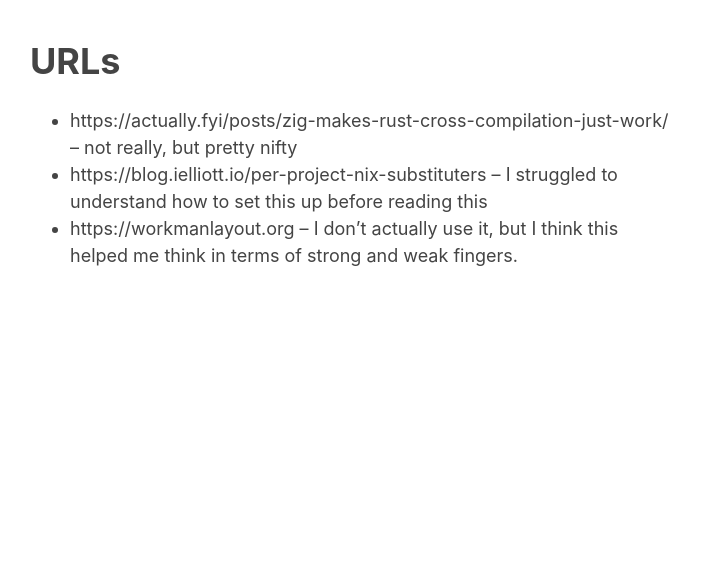
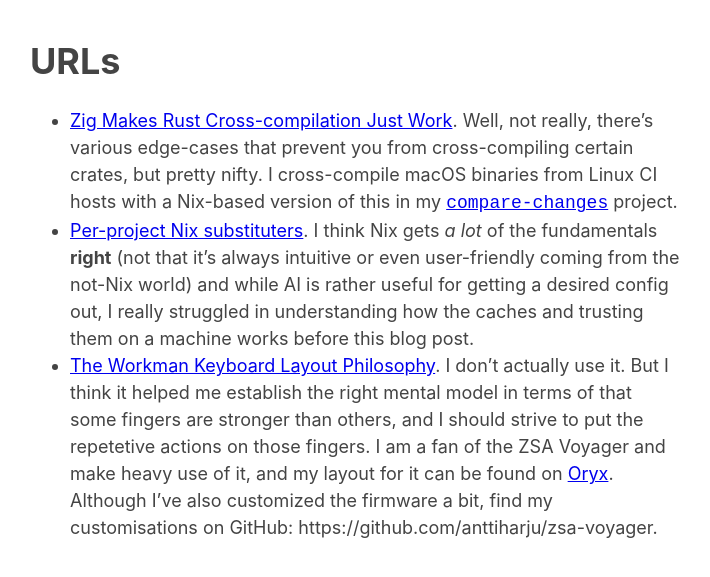
Before and after one commit to anttiharju/anttiharju.github.io, a Jekyll site: the page built from urls.md, in a window 1280 px wide. Shown: the top 577 px of the page, without its empty margins (285-995 px from the left). Built offline with Jekyll 4.4.1, drawn with Linux system fonts in a browser that asks for light colours; our own code applies the rules of GitHub Pages for plain Markdown files; the repository's description, which GitHub fills in, is left out.

Commit message:
Explain why and fix URLs hopefully

```diff
--- a/urls.md
+++ b/urls.md
@@ -1,5 +1,5 @@
 # URLs
 
-- https://actually.fyi/posts/zig-makes-rust-cross-compilation-just-work/ -- not really, but pretty nifty
-- https://blog.ielliott.io/per-project-nix-substituters -- I struggled to understand how to set this up before reading this
-- https://workmanlayout.org -- I don't actually use it, but I think this helped me think in terms of strong and weak fingers.
+- [Zig Makes Rust Cross-compilation Just Work](https://actually.fyi/posts/zig-makes-rust-cross-compilation-just-work/). Well, not really, there's various edge-cases that prevent you from cross-compiling certain crates, but pretty nifty. I cross-compile macOS binaries from Linux CI hosts with a Nix-based version of this in my [`compare-changes`](https://github.com/anttiharju/compare-changes) project.
+- [Per-project Nix substituters](https://blog.ielliott.io/per-project-nix-substituters). I think Nix gets _a lot_ of the fundamentals **right** (not that it's always intuitive or even user-friendly coming from the not-Nix world) and while AI is rather useful for getting a desired config out, I really struggled in understanding how the caches and trusting them on a machine works before this blog post.
+- [The Workman Keyboard Layout Philosophy](https://workmanlayout.org). I don't actually use it. But I think it helped me establish the right mental model in terms of that some fingers are stronger than others, and I should strive to put the repetetive actions on those fingers. I am a fan of the ZSA Voyager and make heavy use of it, and my layout for it can be found on [Oryx](https://configure.zsa.io/voyager/layouts/jvM3o/latest/0). Although I've also customized the firmware a bit, find my customisations on GitHub: https://github.com/anttiharju/zsa-voyager.
```
